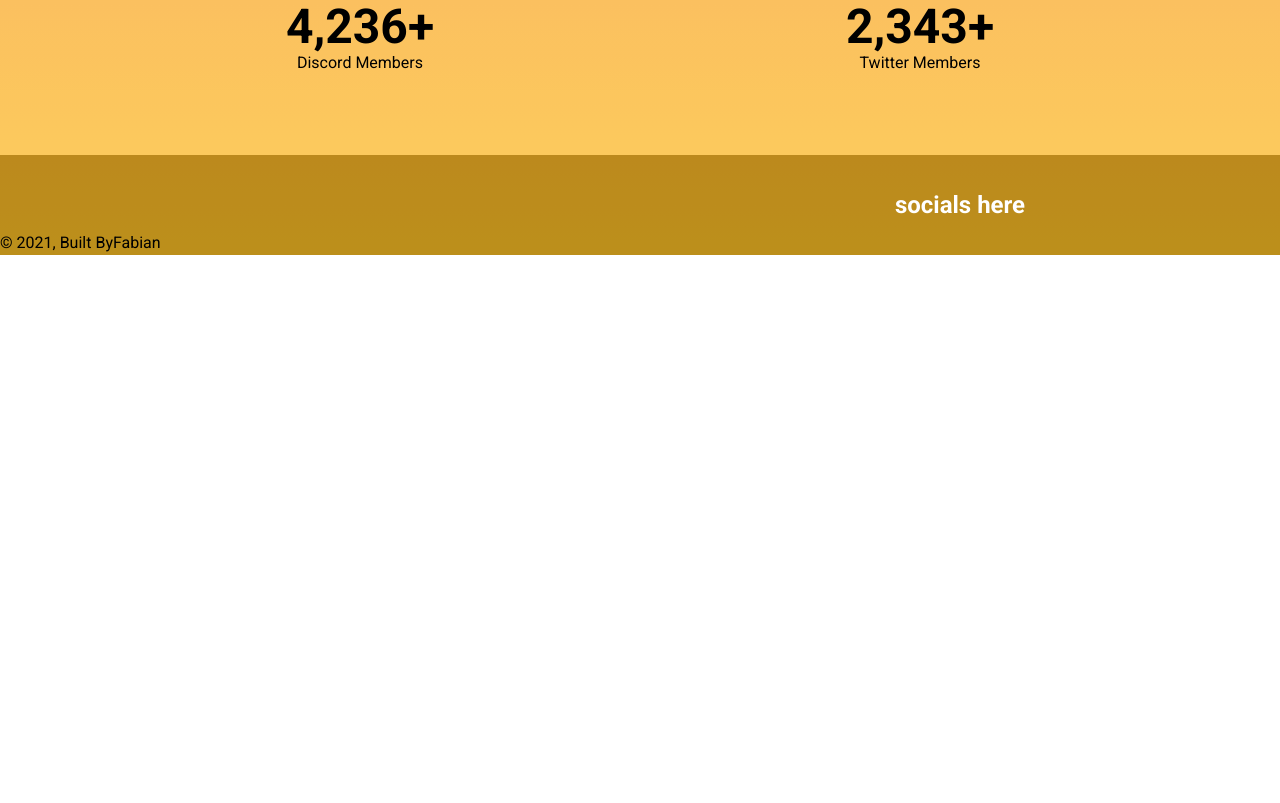
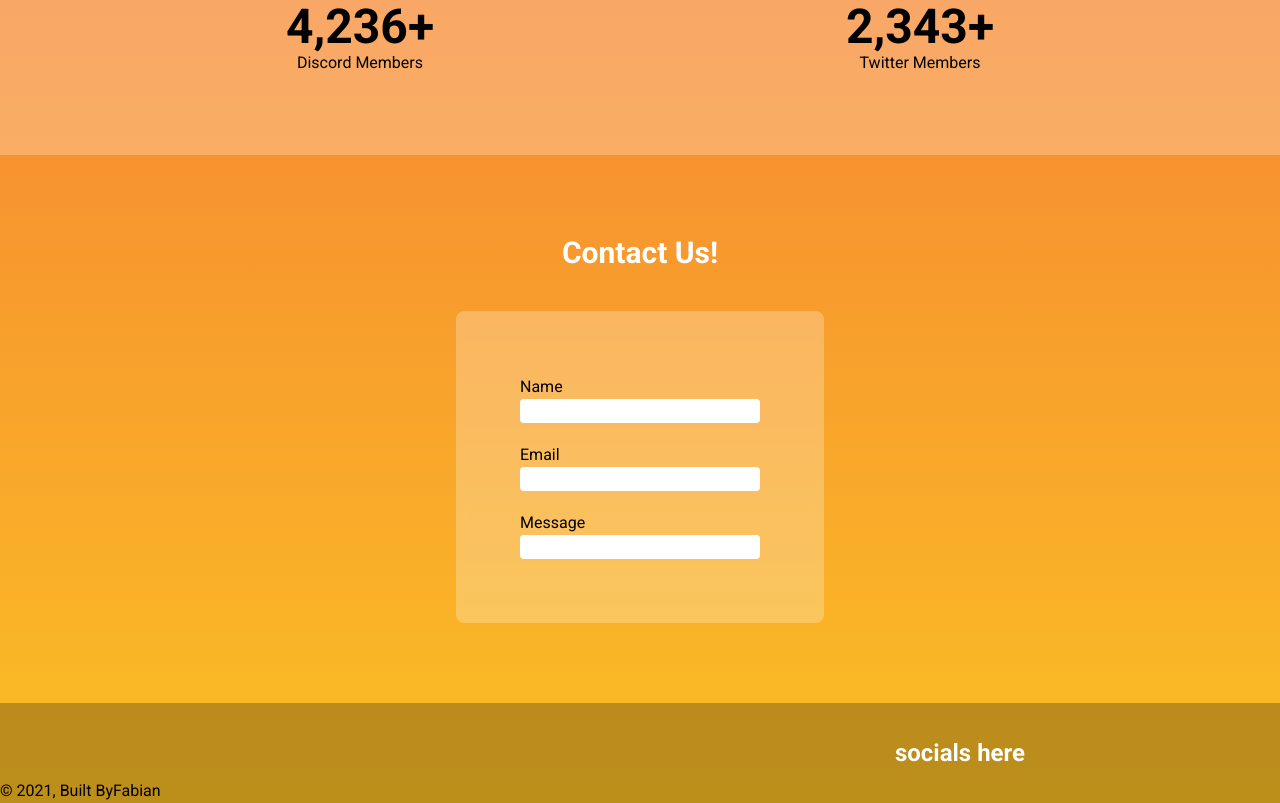
Before and after one commit to acostahf/gatsby-crypto-buisness, a Gatsby site: page / in a window 1280 px wide. Shown: the part 2821-3624 px from the top of the page. Before the commit the page ends 3076 px from the top, so only its background shows below. Built offline with nearby package versions, Linux system fonts and the light colour scheme; Gatsby itself is replaced by a stand-in of ours; what tailwindcss-filters would draw is missing.

Commit message:
basic form design

```diff
--- /dev/null
+++ b/src/components/form.js
@@ -0,0 +1,35 @@
+import React from "react"
+
+const Form = () => {
+  return (
+    <div className="flex flex-col justify-center items-center  w-full p-20">
+      <h1 className="text-white font-bold text-3xl pb-10">Contact Us!</h1>
+      <form className="flex flex-col space-y-5 bg-white bg-opacity-25 backdrop-filter backdrop-blur-sm p-16 rounded-lg ">
+        <label className="flex flex-col">
+          Name
+          <input type="text" name="name" id="name" className="rounded w-60" />
+        </label>
+        <label className="flex flex-col">
+          Email
+          <input
+            type="email"
+            name="email"
+            id="email"
+            className="rounded w-60 bg-none"
+          />
+        </label>
+        <label className="flex flex-col">
+          Message
+          <input
+            type="text"
+            name="message"
+            id="message"
+            className="rounded w-60"
+          />
+        </label>
+      </form>
+    </div>
+  )
+}
+
+export default Form
--- a/src/pages/index.js
+++ b/src/pages/index.js
@@ -14,6 +14,7 @@
 import ContentSection from "../components/content-section"
 import RoadmapSection from "../components/roadmap/roadmap-section"
 import MembersSection from "../components/members"
+import FormSection from "../components/form"
 // import Card from"../components/card"
 
 var title = "This card title works!"
@@ -31,6 +32,7 @@
 
     <RoadmapSection />
     <MembersSection />
+    <FormSection />
     {/* <SliderSection /> */}
   </Layout>
 )
```
